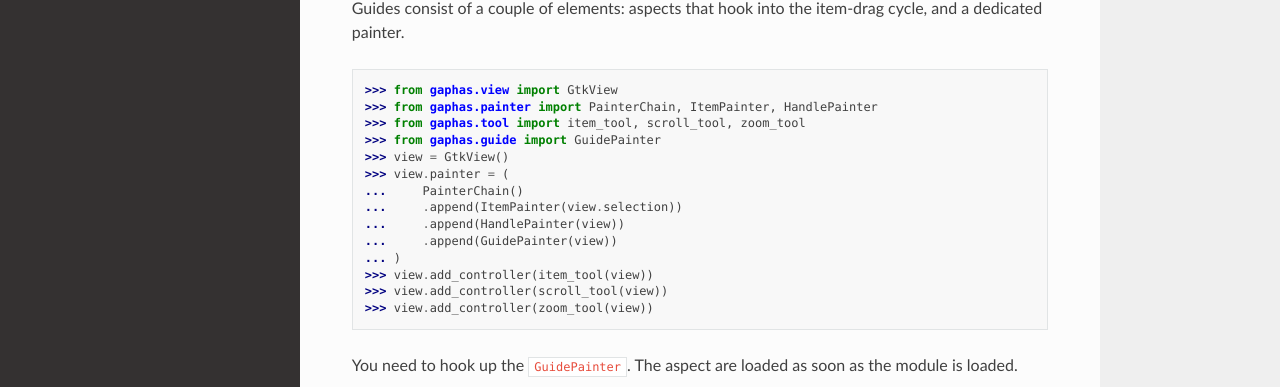
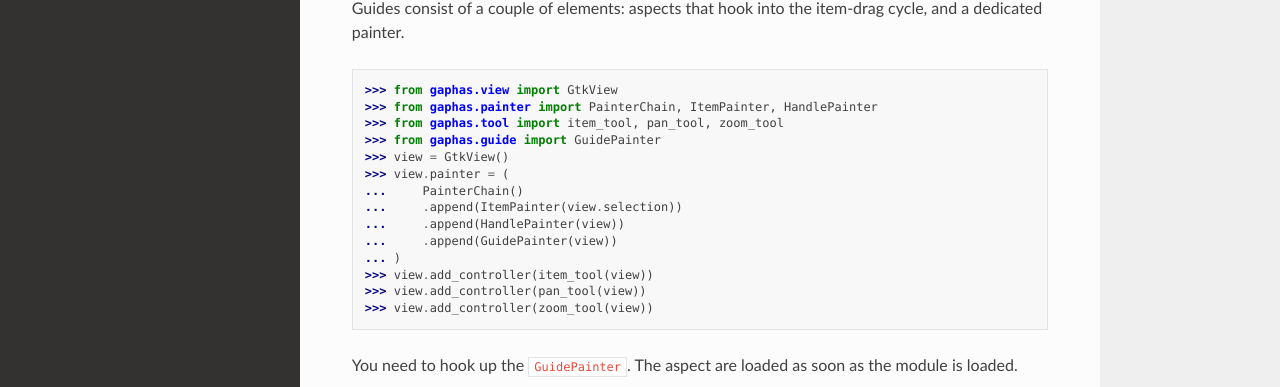
Before and after one commit to gaphor/gaphas, a Sphinx documentation site: the page built from docs/guide.rst, in a window 1280 px wide and 1206 px high. Shown: the part 638-1025 px from the top of the window. Built offline with Sphinx 7.4.7 and the Read the Docs theme 2.0.0, drawn with Linux system fonts in a browser that asks for light colours.

Commit message:
Update docs

```diff
--- a/docs/api/tools.rst
+++ b/docs/api/tools.rst
@@ -10,7 +10,7 @@ The event controllers are already configured.
 .. autofunction:: gaphas.tool.item_tool
 .. autofunction:: gaphas.tool.placement_tool
 .. autofunction:: gaphas.tool.rubberband_tool
-.. autofunction:: gaphas.tool.scroll_tool
+.. autofunction:: gaphas.tool.pan_tool
 .. autofunction:: gaphas.tool.zoom_tool
 
 
--- a/docs/guide.rst
+++ b/docs/guide.rst
@@ -10,7 +10,7 @@ Guides consist of a couple of elements: aspects that hook into the item-drag cyc
 
     >>> from gaphas.view import GtkView
     >>> from gaphas.painter import PainterChain, ItemPainter, HandlePainter
-    >>> from gaphas.tool import item_tool, scroll_tool, zoom_tool
+    >>> from gaphas.tool import item_tool, pan_tool, zoom_tool
     >>> from gaphas.guide import GuidePainter
     >>> view = GtkView()
     >>> view.painter = (
@@ -20,7 +20,7 @@ Guides consist of a couple of elements: aspects that hook into the item-drag cyc
     ...     .append(GuidePainter(view))
     ... )
     >>> view.add_controller(item_tool(view))
-    >>> view.add_controller(scroll_tool(view))
+    >>> view.add_controller(pan_tool(view))
     >>> view.add_controller(zoom_tool(view))
 
 You need to hook up the ``GuidePainter``. The aspect are loaded as soon as the module is loaded.
--- a/docs/segment.rst
+++ b/docs/segment.rst
@@ -12,7 +12,7 @@ to actually use it, the ``segment`` module needs to be imported.
 
     >>> from gaphas.view import GtkView
     >>> from gaphas.painter import PainterChain, ItemPainter, HandlePainter
-    >>> from gaphas.tool import item_tool, scroll_tool, zoom_tool
+    >>> from gaphas.tool import item_tool, pan_tool, zoom_tool
     >>> from gaphas.segment import LineSegmentPainter
     >>> view = GtkView()
     >>> view.painter = (
@@ -22,5 +22,5 @@ to actually use it, the ``segment`` module needs to be imported.
     ...     .append(LineSegmentPainter(view.selection))
     ... )
     >>> view.add_controller(item_tool(view))
-    >>> view.add_controller(scroll_tool(view))
+    >>> view.add_controller(pan_tool(view))
     >>> view.add_controller(zoom_tool(view))
```
